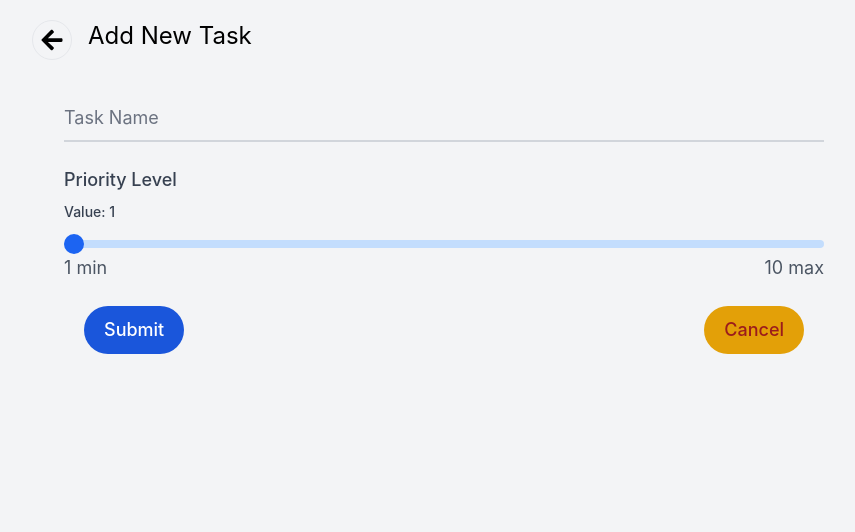
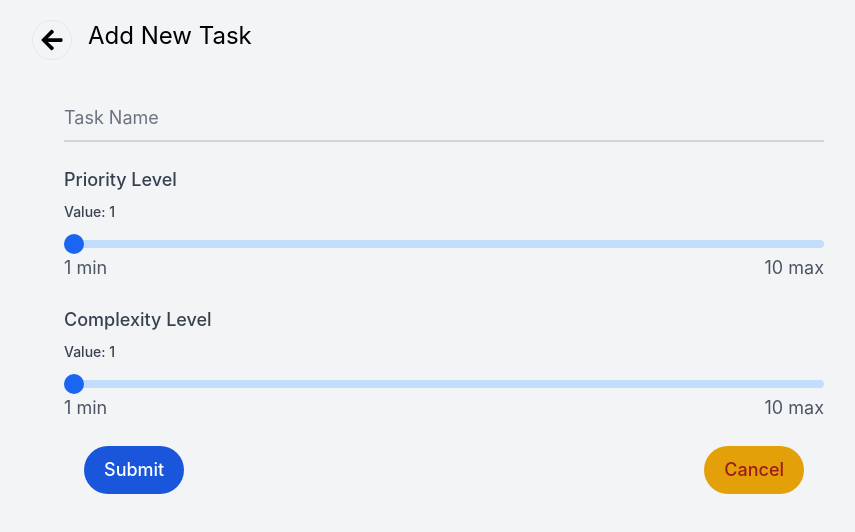
Before and after one commit to douglas86/Todo-App-React, a React (Vite) app: page /new-task in a window 1280 px wide. Shown: the top 532 px of the page, without its empty margins (208-1063 px from the left). Built offline with nearby package versions, Linux system fonts and the light colour scheme.

Commit message:
feat(created): complexity slider with min and max values

```diff
--- a/src/components/molecule/RangeSlider.tsx
+++ b/src/components/molecule/RangeSlider.tsx
@@ -1,4 +1,5 @@
 import { ChangeEventHandler } from "react";
+
 import { toTitleCase } from "../../utils/helpers";
 
 const RangeSlider = ({
@@ -36,6 +37,7 @@ const RangeSlider = ({
         onChange={handleChange}
       />
 
+      {/*display min and max value under slider*/}
       <div className={`flex justify-between text-lg text-gray-600 mb-1`}>
         <span>1 min</span>
         <span>10 max</span>
--- a/src/components/organism/Form.tsx
+++ b/src/components/organism/Form.tsx
@@ -17,6 +17,7 @@ const Form = () => {
     mode: "onChange",
     defaultValues: {
       priority: "1",
+      complexity: "1",
     },
   });
 
@@ -26,16 +27,15 @@ const Form = () => {
     setValue("priority", event.target.value);
   };
 
+  const handleComplexity = (event: ChangeEvent<HTMLInputElement>) => {
+    setValue("complexity", event.target.value);
+  };
+
   const onSubmit: SubmitHandler<FormInputs> = (data) => {
     console.log("data", data);
   };
 
-  console.log("watch", watch());
-
   // fhfgh
-
-  // TODO: Range slider in this component
-  // TODO: break the range slider up to its own component
 
   return (
     <form className="w-full m-3 p-5" onSubmit={handleSubmit(onSubmit)}>
@@ -51,42 +51,19 @@ const Form = () => {
         error={errors.taskName}
       />
 
-      {/*Range Slider*/}
+      {/*Priority Slider*/}
       <RangeSlider
         title={"priority"}
         watch={watch("priority")}
         handleChange={handlePriority}
       />
-      {/*<div className={`w-full my-6`}>*/}
-      {/*  /!*label for range slider*!/*/}
-      {/*  <label*/}
-      {/*    htmlFor="volume"*/}
-      {/*    className={`block text-lg font-medium text-gray-700 mb-2`}*/}
-      {/*  >*/}
-      {/*    Volume*/}
-      {/*  </label>*/}
 
-      {/*  <label className={`block text-sm font-medium text-gray-700 mb-2`}>*/}
-      {/*    Value: {watch("priority") ?? "1"}*/}
-      {/*  </label>*/}
-
-      {/*  /!*slider*!/*/}
-      {/*  <input*/}
-      {/*    id="volume"*/}
-      {/*    type="range"*/}
-      {/*    min="1"*/}
-      {/*    max="10"*/}
-      {/*    value={watch("priority") ?? "1"}*/}
-      {/*    className={`w-full h-2 bg-blue-200 rounded-lg appearance-none cursor-pointer accent-blue-600`}*/}
-      {/*    onChange={(event) => setValue("priority", event.target.value)}*/}
-      {/*  />*/}
-
-      {/*  /!*showing min and max value*!/*/}
-      {/*  <div className={`flex justify-between text-lg text-gray-600 mb-1`}>*/}
-      {/*    <span>1 mini</span>*/}
-      {/*    <span>10 maxi</span>*/}
-      {/*  </div>*/}
-      {/*</div>*/}
+      {/*Complexity Slider*/}
+      <RangeSlider
+        title={"complexity"}
+        watch={watch("complexity")}
+        handleChange={handleComplexity}
+      />
 
       {/*form buttons*/}
       <FormButton />
--- a/src/utils/types.tsx
+++ b/src/utils/types.tsx
@@ -5,5 +5,5 @@ export type NewTaskError = {
 export type FormInputs = {
   taskName: string;
   priority: string;
-  exampleRequired: string;
+  complexity: string;
 };
```
